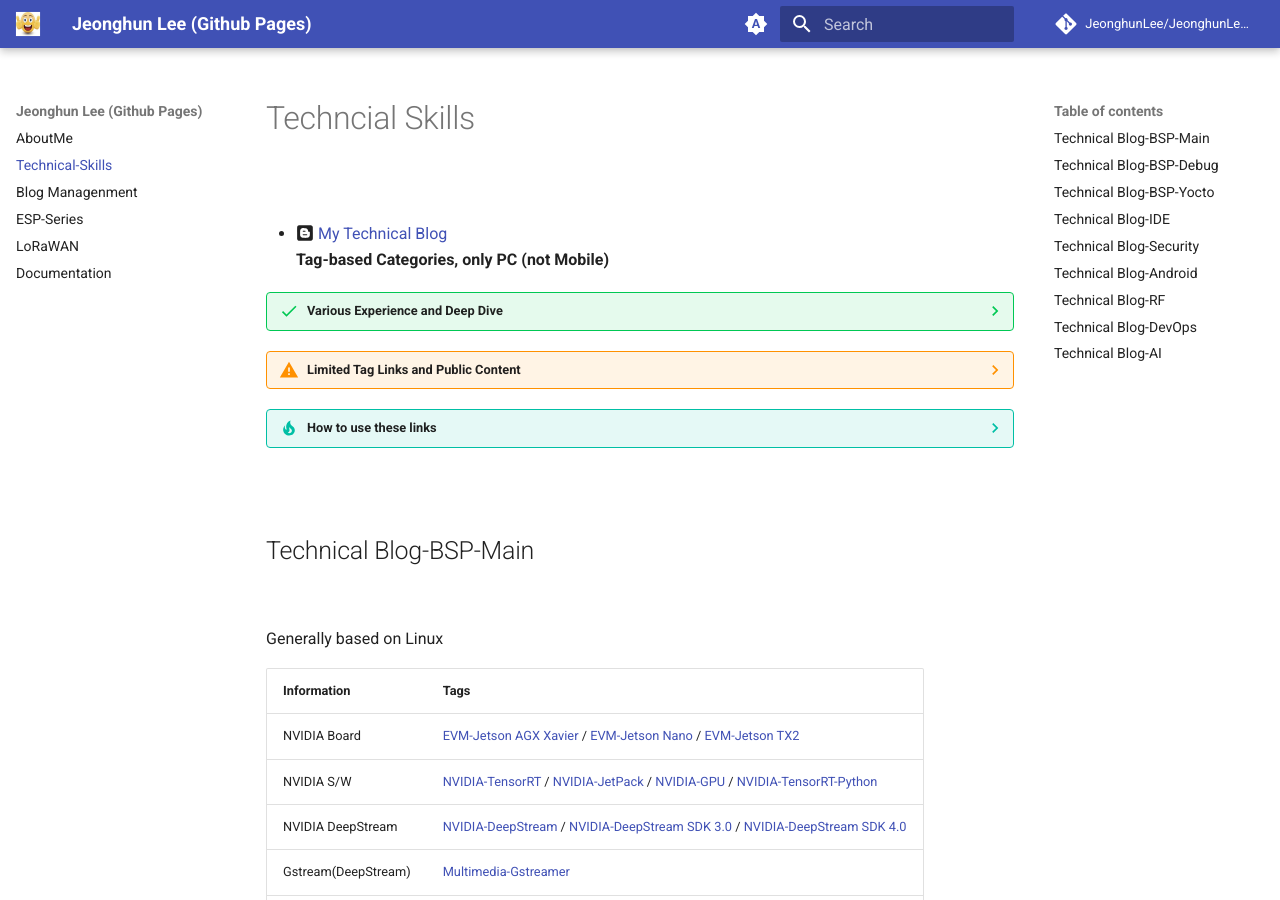
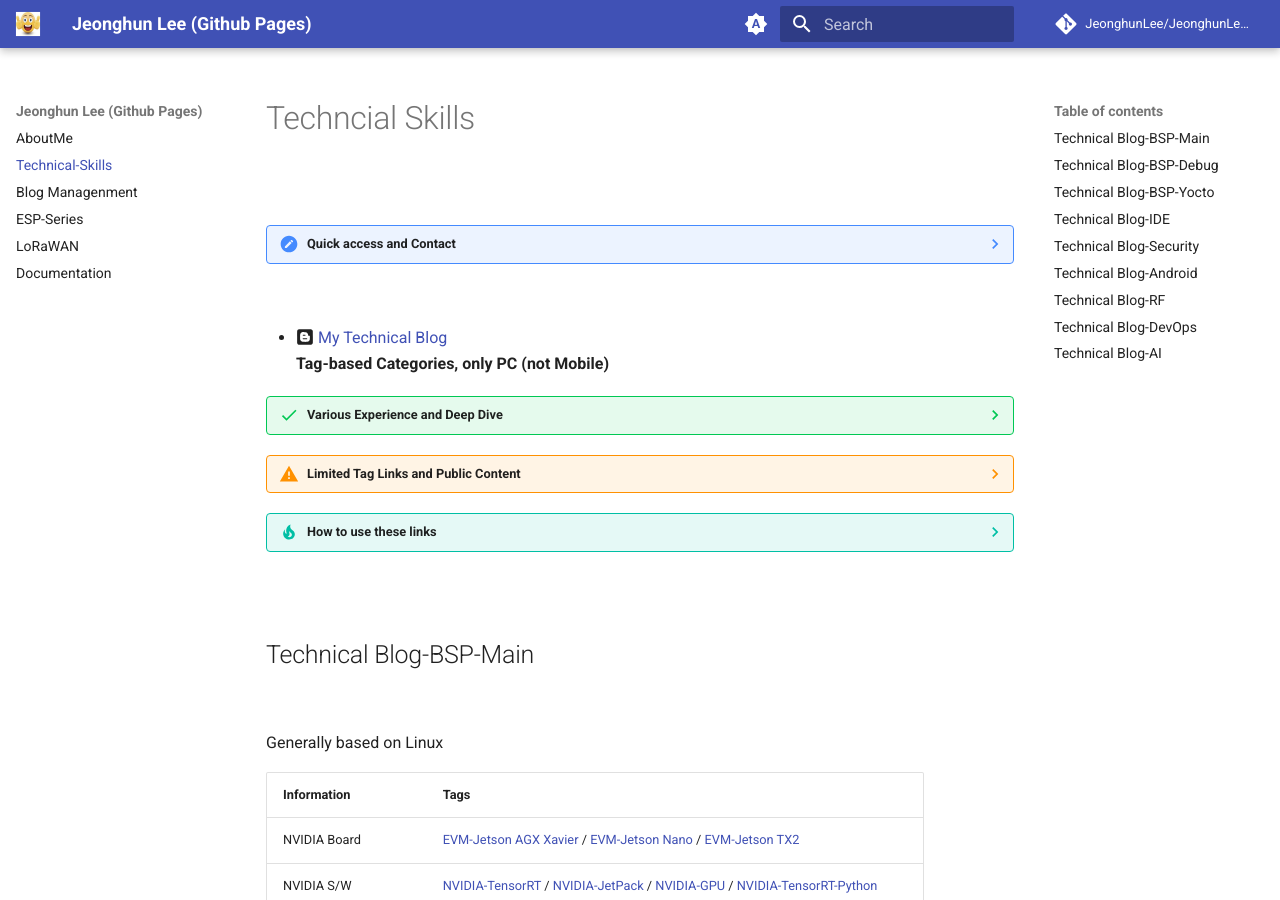
Before and after one commit to JeonghunLee/JeonghunLee.github.io, an MkDocs documentation site: the page built from docs/project_technical_skills.md, in a window 1280 px wide and 900 px high. Built offline with MkDocs 1.6.1 and Material for MkDocs 9.7.7, drawn with Linux system fonts in a browser that asks for light colours; comment, search, counter and statistics services are not loaded.

Commit message:
update docs

```diff
--- a/docs/project_technical_skills.md
+++ b/docs/project_technical_skills.md
@@ -1,4 +1,9 @@
 # Techncial Skills
+
+<br/>
+
+??? note "Quick access and Contact"
+    **Icon links** to my platforms are available at the bottom of this page.
 
 <br/>
 
--- a/mkdocs.yml
+++ b/mkdocs.yml
@@ -58,9 +58,10 @@
       toggle:
         icon: material/brightness-4
         name: Switch to system preference
+
   features:
-    - toc.follow          # 이 줄이 TOC(Table of Contents)를 스크롤에 따라 따라다니게 해줌
-#    - toc.integrate       # 이 줄이 TOC(Table of Contents)를 왼쪽 내비(sidebar)로 통합해줌
+    - toc.follow          # TOC(Table of Contents)를 스크롤에 따라 따라다니게 해줌
+#    - toc.integrate      # TOC(Table of Contents)를 왼쪽 내비(sidebar)로 통합해줌, PC,Mobile(원래부터됨)
     - navigation.instant
     - navigation.instant.progress
     - navigation.path
```
